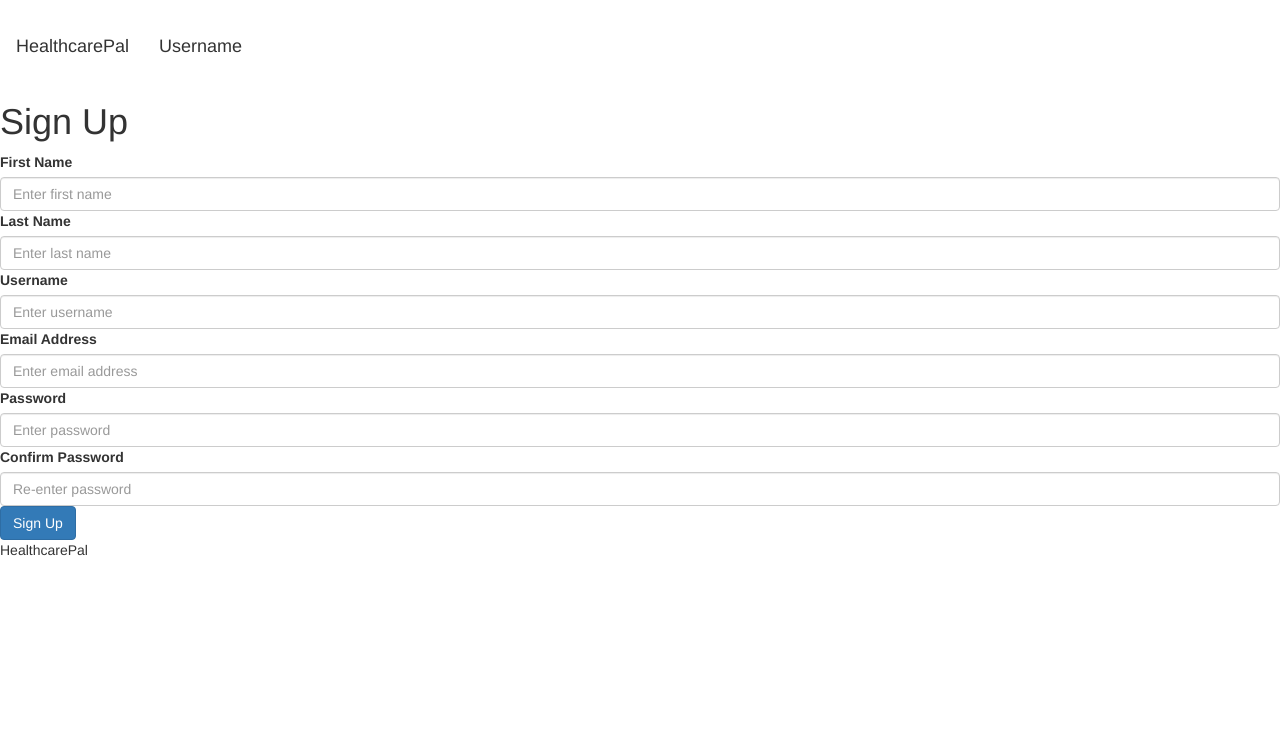
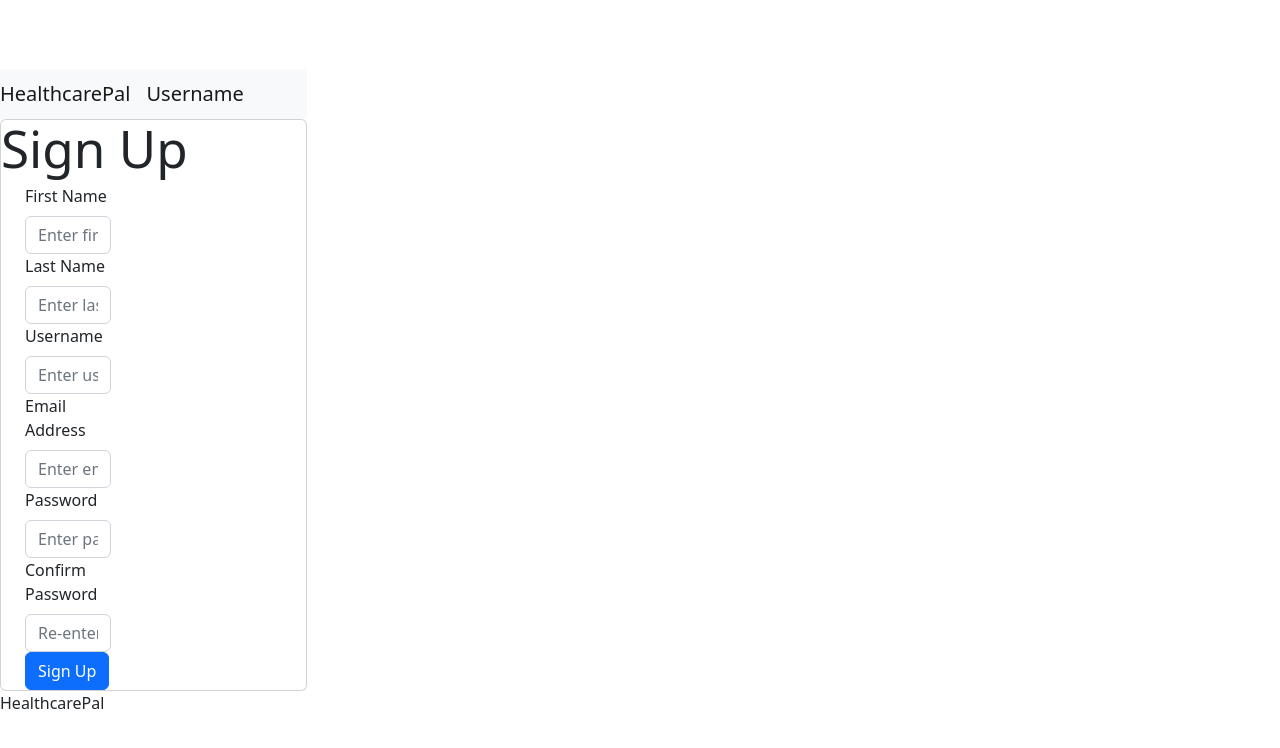
Before and after one commit to kenzonagari/SEIF10-Project3, a React (Vite) app in the folder apps/client/: page /signup in a window 1280 px wide. Shown: the top 748 px of the page. Built offline with nearby package versions, Linux system fonts and the light colour scheme.

Commit message:
installed bootstrap v5 + linked signup page to backend

```diff
--- a/apps/client/package.json
+++ b/apps/client/package.json
@@ -9,7 +9,7 @@
     "preview": "vite preview"
   },
   "dependencies": {
-    "bootstrap": "^3.4.1",
+    "bootstrap": "^5.2.2",
     "eslint": "^8.26.0",
     "react": "^18.2.0",
     "react-bootstrap": "^2.5.0",
--- a/apps/client/src/main.jsx
+++ b/apps/client/src/main.jsx
@@ -1,8 +1,10 @@
 import React from 'react'
 import ReactDOM from 'react-dom/client'
+// Bootstrap CSS
+import "../node_modules/bootstrap/dist/css/bootstrap.css";
+import "./index.css";
+
 import App from './App'
-// import './index.css'
-import '../node_modules/bootstrap/dist/css/bootstrap.css'
 
 ReactDOM.createRoot(document.getElementById('root')).render(
   <React.StrictMode>
--- a/apps/client/src/pages/users/Signup.jsx
+++ b/apps/client/src/pages/users/Signup.jsx
@@ -1,54 +1,100 @@
 import { Card, Form, Button } from 'react-bootstrap'
+import { useState } from 'react';
+import { useNavigate } from 'react-router-dom';
 
 export default function Signup () {
+    const navigate = useNavigate();
+    const [status, setStatus] = useState(0);
 
     const handleSubmit = (event) => {
         event.preventDefault();
-        console.log(event);
+        const myFormData = new FormData(event.target);
+        const userLoginObj = Object.fromEntries(myFormData.entries());
+        console.log(userLoginObj);
+
+        let loginIsValid = false;
+
+        //conditionals
+
+        if(userLoginObj.username.length < 3){
+            console.log("username needs to have more than 3 letters!");
+        } else {
+            loginIsValid = true;
+        }
+
+        //* only fire off request when input is valid:
+        if(loginIsValid){
+            fetch('/api/userlogin', {   method: "POST",
+                                        headers: {
+                                            "Content-type": "application/json" //* vvvvv important, otherwise server receives empty object
+                                        },
+                                        body: JSON.stringify(userLoginObj)
+                                    })
+                .then((response) => {
+                    response.json();
+                    if(response.status === 401){
+                        setStatus(401);
+                    } else
+                    if(response.status === 200){
+                        console.log('yay');
+                        // navigate(`/holidays`);
+                    } else
+                    if(response.status === 500){
+                        console.log(response);
+                        // navigate(`/holidays`);
+                    }
+                    return;
+                })
+                .then();
+        } else {
+            setStatus("no input");
+        }
     }
 
     return(
         <Card>
             <h1>Sign Up</h1>
-
             <Form onSubmit={handleSubmit}>
 
-                <Form.Group className="mb-3">
+                <Form.Group className="mx-1 mx-md-4">
+
+                    <div className="col-md-4">
                         <Form.Label>First Name</Form.Label>
-                    <Form.Control type="text" id="firstName" placeholder="Enter first name" />
-                </Form.Group>
+                        <Form.Control type="text" id="firstname" name="firstname" placeholder="Enter first name" required/>
+                    </div>
 
-                <Form.Group className="mb-3">
+                    <div className="col-md-4">
                         <Form.Label>Last Name</Form.Label>
-                    <Form.Control type="text" id="lastName" placeholder="Enter last name" />
-                </Form.Group>
+                        <Form.Control type="text" id="lastname" name="lastname" placeholder="Enter last name" required/>
+                    </div>
 
-                <Form.Group className="mb-3">
+                    <div className="col-md-4">
                         <Form.Label>Username</Form.Label>
-                    <Form.Control type="text" id="username" placeholder="Enter username" />
-                    {/* <Form.Text className="text-muted">
-                    We'll never share your email with anyone else.
-                    </Form.Text> */}
-                </Form.Group>
+                        <Form.Control type="text" id="username" name="username" placeholder="Enter username" required/>
+                    </div>
 
-                <Form.Group className="mb-3">
+                    <div className="col-md-4">
                         <Form.Label>Email Address</Form.Label>
-                    <Form.Control type="email" id="email" placeholder="Enter email address" />
-                </Form.Group>
+                        <Form.Control type="email" id="email" name="email" placeholder="Enter email address" required/>
+                    </div>
 
-                <Form.Group className="mb-3">
+                    <div className="col-md-4">
                         <Form.Label>Password</Form.Label>
-                    <Form.Control type="password" id="password" placeholder="Enter password" />
-                </Form.Group>
+                        <Form.Control type="password" id="password" name="password" placeholder="Enter password" required/>
+                    </div>
 
-                <Form.Group className="mb-3">
+                    <div className="col-md-4">
                         <Form.Label>Confirm Password</Form.Label>
-                    <Form.Control type="password" placeholder="Re-enter password" />
-                </Form.Group>
+                        <Form.Control type="password" placeholder="Re-enter password" required/>
+                    </div>
 
+                    <div className="col-md-4">
                         <Button variant="primary" type="submit" >
                             Sign Up
                         </Button>
+                    </div>
+
+                </Form.Group>
 
             </Form>
         </Card>
```
Also changed, not shown: 2 other files (tests, documents, lock files or other folders). Lines whose indentation alone changed are shown as unchanged.
